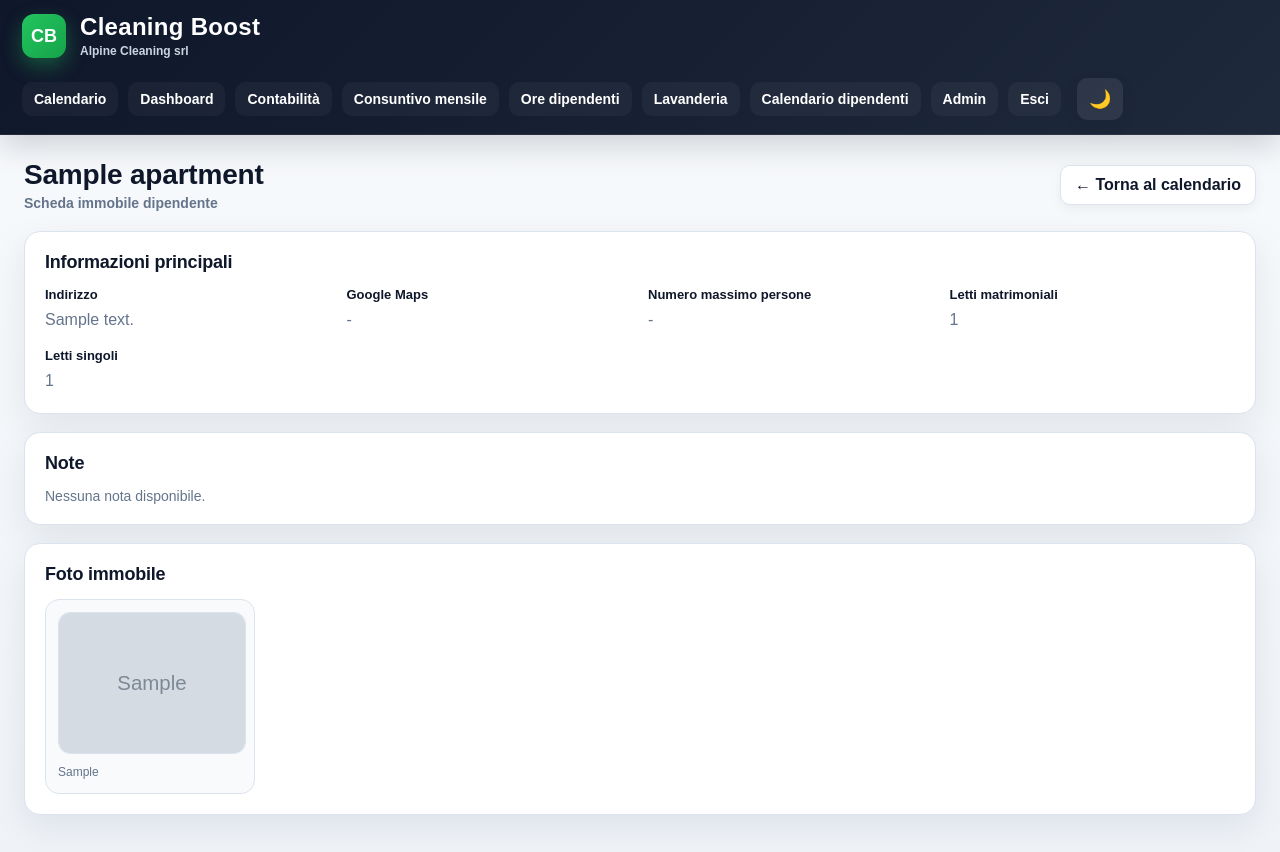
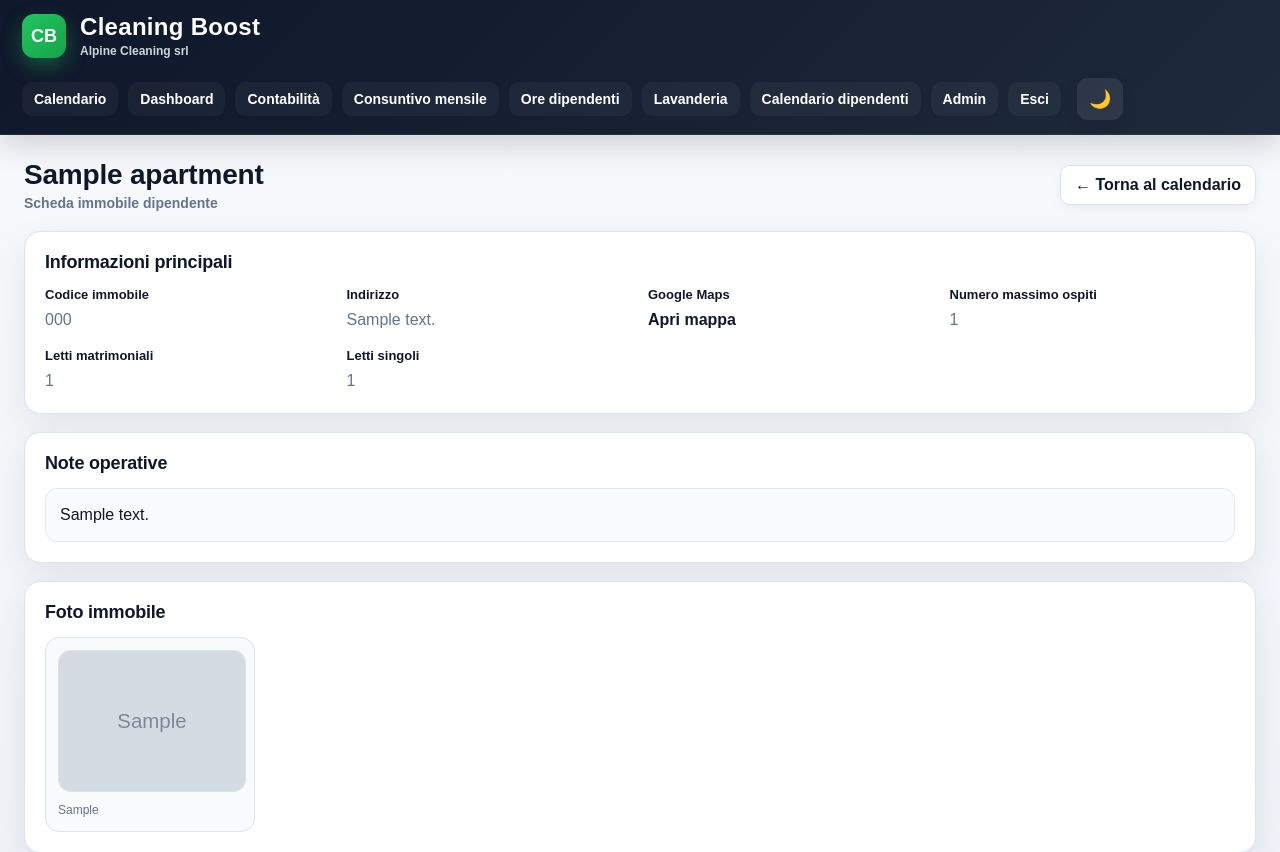
Before and after one commit to maska1981-bri/cleaning-boost, a Django app: page /employee-apartment/1/ in a window 1280 px wide. Shown: the top 852 px of the page. Run offline with Django 5.2, Linux system fonts and the light colour scheme; a user stored in the database is signed in; tables that the repository leaves empty hold one stand-in row (values such as "Sample post"); grey boxes marked "Sample" are stand-in pictures.

Commit message:
Update employee_apartment_detail.html

```diff
--- a/operations_calendar/templates/operations_calendar/employee_apartment_detail.html
+++ b/operations_calendar/templates/operations_calendar/employee_apartment_detail.html
@@ -202,6 +202,11 @@ body{
 
         <div class="info-grid">
             <div>
+                <div class="label">Codice immobile</div>
+                <div class="value">{{ apartment.code|default:"-" }}</div>
+            </div>
+
+            <div>
                 <div class="label">Indirizzo</div>
                 <div class="value">{{ apartment.address|default:"-" }}</div>
             </div>
@@ -209,8 +214,8 @@ body{
             <div>
                 <div class="label">Google Maps</div>
                 <div class="value">
-                    {% if apartment.google_maps_link %}
-                        <a class="map-link" href="{{ apartment.google_maps_link }}" target="_blank">Apri mappa</a>
+                    {% if apartment.google_maps_url %}
+                        <a class="map-link" href="{{ apartment.google_maps_url }}" target="_blank">Apri mappa</a>
                     {% else %}
                         -
                     {% endif %}
@@ -218,8 +223,8 @@ body{
             </div>
 
             <div>
-                <div class="label">Numero massimo persone</div>
-                <div class="value">{{ apartment.max_people|default:"-" }}</div>
+                <div class="label">Numero massimo ospiti</div>
+                <div class="value">{{ apartment.max_guests|default:"-" }}</div>
             </div>
 
             <div>
@@ -235,10 +240,10 @@ body{
     </div>
 
     <div class="box">
-        <h3 class="section-title">Note</h3>
+        <h3 class="section-title">Note operative</h3>
 
-        {% if apartment.notes %}
-            <div class="note-box">{{ apartment.notes }}</div>
+        {% if apartment.operational_notes %}
+            <div class="note-box">{{ apartment.operational_notes }}</div>
         {% else %}
             <div class="empty-text">Nessuna nota disponibile.</div>
         {% endif %}
```
